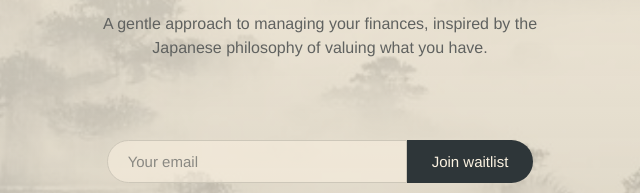
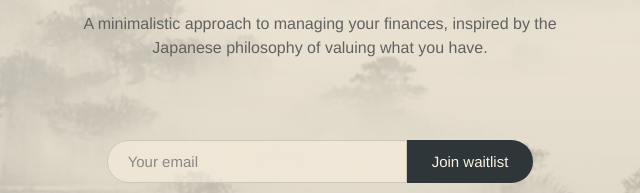
Before and after one commit to tirthajyoti-ghosh/mottanai-app-landing-page, a website: page index.html in a window 1280 px wide. Shown: the part 370-563 px from the top of the page, 320-960 px from the left. Drawn offline with Linux system fonts and the light colour scheme.

Commit message:
Update hero text

```diff
--- a/index.html
+++ b/index.html
@@ -21,7 +21,7 @@
             <section class="hero">
                 <h1>mindful spending, mindful living</h1>
                 <p class="tagline">
-                    A gentle approach to managing your finances, inspired by the
+                    A minimalistic approach to managing your finances, inspired by the
                     Japanese philosophy of valuing what you have.
                 </p>
 
```
